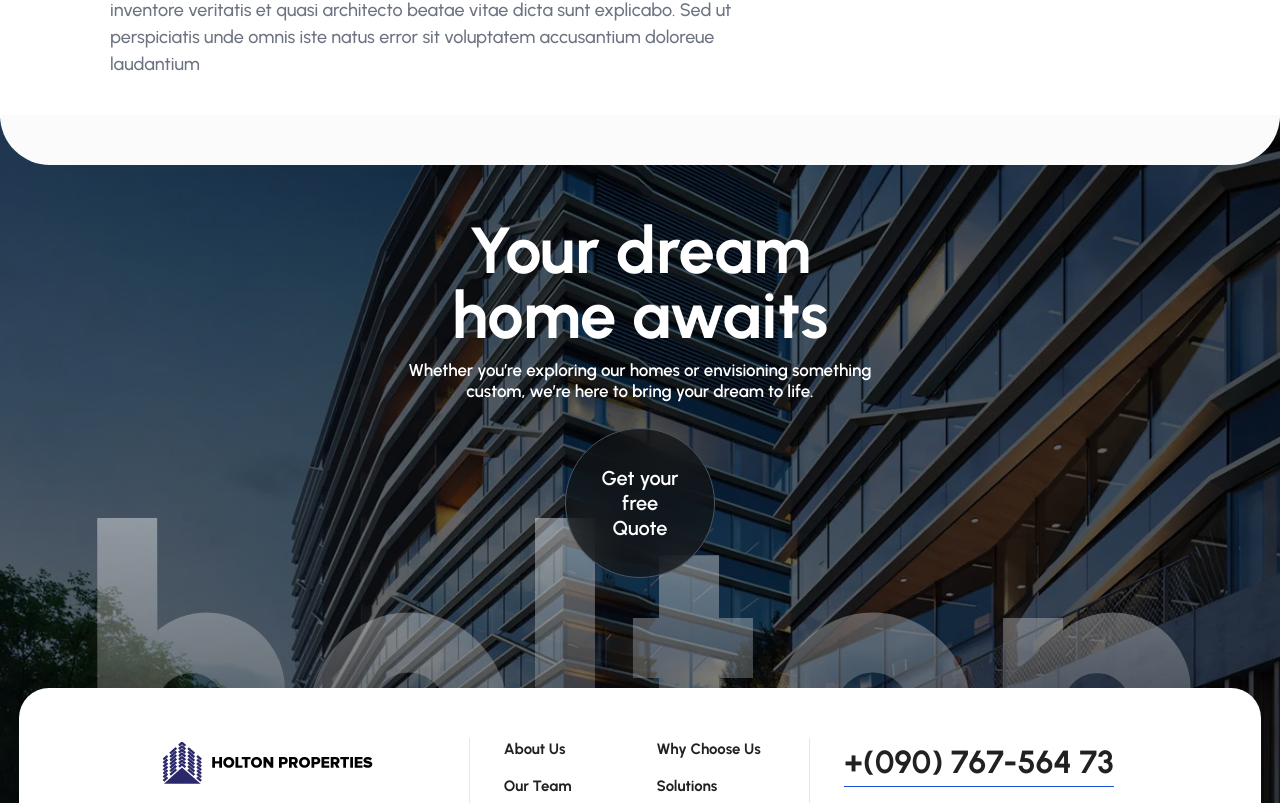
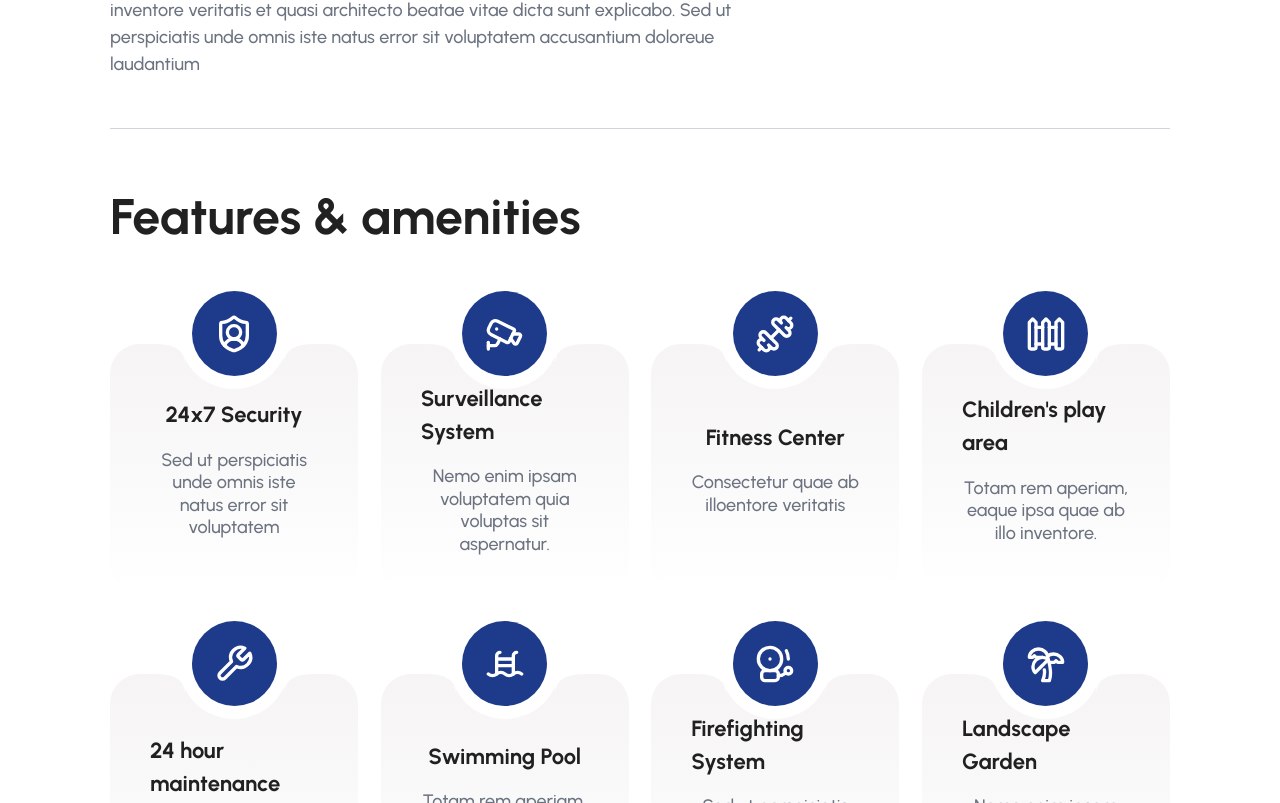
Before and after one commit to CHIDI00/new-holton-properties, a React (Vite) app: page /project_grid/project_detail/1 in a window 1280 px wide. Shown: the part 1617-2420 px from the top of the page. Built offline with nearby package versions, Linux system fonts and the light colour scheme.

Commit message:
feat: add scroll-to-top button in AppLayout component; implement visibility toggle on scroll

```diff
--- a/src/features/projects/ProjectDetail.tsx
+++ b/src/features/projects/ProjectDetail.tsx
@@ -1,9 +1,83 @@
-import React from "react";
+import React, { JSX } from "react";
 import Navbar from "../../ui/Navbar";
 import bg_image from "../../assets/project_12.jpg";
 import { NavLink, useParams } from "react-router-dom";
-import { Building, Calendar, ChartArea, LandPlot, MapPin } from "lucide-react";
+import {
+	Building,
+	Calendar,
+	ChartArea,
+	LandPlot,
+	MapPin,
+	ShieldUser,
+	Cctv,
+	Dumbbell,
+	Fence,
+	Wrench,
+	WavesLadder,
+	BellElectric,
+	TreePalm,
+} from "lucide-react";
 import { projectData } from "./projectData";
+
+type FeaturesAmenities = {
+	id: number;
+	title: string;
+	icon: JSX.Element;
+	desscription: string;
+};
+
+const features: FeaturesAmenities[] = [
+	{
+		id: 1,
+		title: "24x7 Security",
+		icon: <ShieldUser size={40} />,
+		desscription:
+			"Sed ut perspiciatis unde omnis iste natus error sit voluptatem",
+	},
+	{
+		id: 2,
+		title: "Surveillance System",
+		icon: <Cctv size={40} />,
+		desscription: "Nemo enim ipsam voluptatem quia voluptas sit aspernatur.",
+	},
+	{
+		id: 3,
+		title: "Fitness Center",
+		icon: <Dumbbell size={40} />,
+		desscription: "Consectetur quae ab illoentore veritatis",
+	},
+	{
+		id: 4,
+		title: "Children's play area",
+		icon: <Fence size={40} />,
+		desscription: "Totam rem aperiam, eaque ipsa quae ab illo inventore.",
+	},
+	{
+		id: 5,
+		title: "24 hour maintenance",
+		icon: <Wrench size={40} />,
+		desscription: "Consectetur quae ab illoentore veritatis",
+	},
+	{
+		id: 6,
+		title: "Swimming Pool",
+		icon: <WavesLadder size={40} />,
+		desscription: "Totam rem aperiam, eaque ipsa quae ab illo inventore.",
+	},
+	{
+		id: 7,
+		title: "Firefighting System",
+		icon: <BellElectric size={40} />,
+		desscription:
+			"Sed ut perspiciatis unde omnis iste natus error sit voluptatem.",
+	},
+	{
+		id: 8,
+		title: "Landscape Garden",
+		icon: <TreePalm size={40} />,
+		desscription: "Nemo enim ipsam voluptatem quia voluptas sit aspernatur.",
+	},
+];
 
 const ProjectDetail: React.FC = () => {
 	// Get the projectId from the URL Parameters
@@ -163,6 +237,49 @@ const ProjectDetail: React.FC = () => {
 						</ul>
 					</div>
 				</div>
+
+				<div className="w-full flex flex-col justify-center items-center border-t-[1px] border-b-[1px] border-gray-300 py-20 my-20 md:gap-5 gap-2">
+					<div className="w-full flex justify-start items-start">
+						<p className="md:text-[5rem] text-[3.5rem] font-bold mb-5">
+							Features & amenities
+						</p>
+					</div>
+
+					<div className="w-full grid md:grid-cols-4 grid-cols-1 grid-flow-row md:gap-y-32 py-10 md:gap-9 gap-20 md:mt-16 mt-24">
+						{features.map((feature) => (
+							<div
+								className="relative w-full h-[25rem] p-16 rounded-[3rem] bg-gradient-to-b from-[#f6f4f4] to-[#ffffff23]"
+								key={feature.id}
+							>
+								<div className="absolute md:w-44 md:h-44 w-56 h-56 md:-top-[26%] -top-[9rem] left-[50%] transform -translate-x-1/2 p-5 bg-white rounded-full">
+									<div
+										className="absolute w-[30px] h-[30px] md:bottom-[1.5rem] md:-right-[25px] right-[-23px] bottom-[1.3rem] rotate-90 bg-[#fff]"
+										style={{
+											clipPath: "path('M0 0 Q0,30 20,30 L 0 30 Z')",
+										}}
+									></div>
+									<div
+										className="absolute w-[30px] h-[30px] md:left-[-24px] md:bottom-[2.5rem] left-[-23px] bottom-[2.5rem] rotate-180 bg-[#fff]"
+										style={{
+											clipPath: "path('M0 0 Q0,20 30,20 L0 20 Z')",
+										}}
+									></div>
+									<div className="flex justify-center items-center text-white w-full h-full rounded-full bg-blue-900 ">
+										{feature.icon}
+									</div>
+								</div>
+								<div className="w-full h-full flex flex-col justify-center items-center">
+									<p className="md:text-[2.2rem] text-[3rem] font-bold mb-7">
+										{feature.title}
+									</p>
+									<p className="md:text-[1.8rem] text-[2.3rem] text-center font-medium leading-tight text-gray-500">
+										{feature.desscription}
+									</p>
+								</div>
+							</div>
+						))}
+					</div>
+				</div>
 			</div>
 		</div>
 	);
--- a/src/features/projects/projectData.ts
+++ b/src/features/projects/projectData.ts
@@ -11,6 +11,7 @@ import image10 from "../../assets/project_10.jpg";
 import image11 from "../../assets/project_11.jpg";
 import image12 from "../../assets/project_12.jpg";
 import image13 from "../../assets/project_13.jpg";
+import { JSX } from "react";
 
 interface Project {
 	id: number;
@@ -29,6 +30,14 @@ interface Project {
 	numberOfFloor: string;
 	specialFeatures: string;
 	Amenities: string;
+	features?: [
+		{
+			id: number;
+			title: string;
+			icon: JSX.Element;
+			desscription: string;
+		}
+	];
 }
 
 export const projectData: Project[] = [
--- a/src/ui/AppLayout.tsx
+++ b/src/ui/AppLayout.tsx
@@ -1,12 +1,43 @@
-import React from "react";
+import React, { useEffect, useState } from "react";
 import { Outlet } from "react-router-dom";
 import Footer from "./Footer";
+import { ChevronUp } from "lucide-react";
 
 const AppLayout: React.FC = () => {
+	const [isVisible, setIsVisible] = useState(false);
+
+	// Show button when page is scrolled down
+	useEffect(() => {
+		const toggleVisibility = () => {
+			setIsVisible(window.scrollY > 300);
+		};
+
+		window.addEventListener("scroll", toggleVisibility);
+		return () => window.removeEventListener("scroll", toggleVisibility);
+	}, []);
+
+	const scrollToTop = () => {
+		window.scrollTo({
+			top: 0,
+			behavior: "smooth",
+		});
+	};
+
 	return (
 		<div className="w-full flex flex-col">
 			<main className="w-full h-full flex flex-col">
 				<Outlet />
+				<button
+					type="button"
+					title="Scroll to top"
+					aria-label="Scroll to top"
+					onClick={scrollToTop}
+					className={`fixed z-[11] bottom-6 right-6 p-9 rounded-full shadow-lg bg-blue-900 text-white transition-opacity duration-300 ${
+						isVisible ? "opacity-100" : "opacity-0 pointer-events-none"
+					}`}
+				>
+					<ChevronUp size={24} />
+				</button>
 			</main>
 			<Footer />
 		</div>
```
